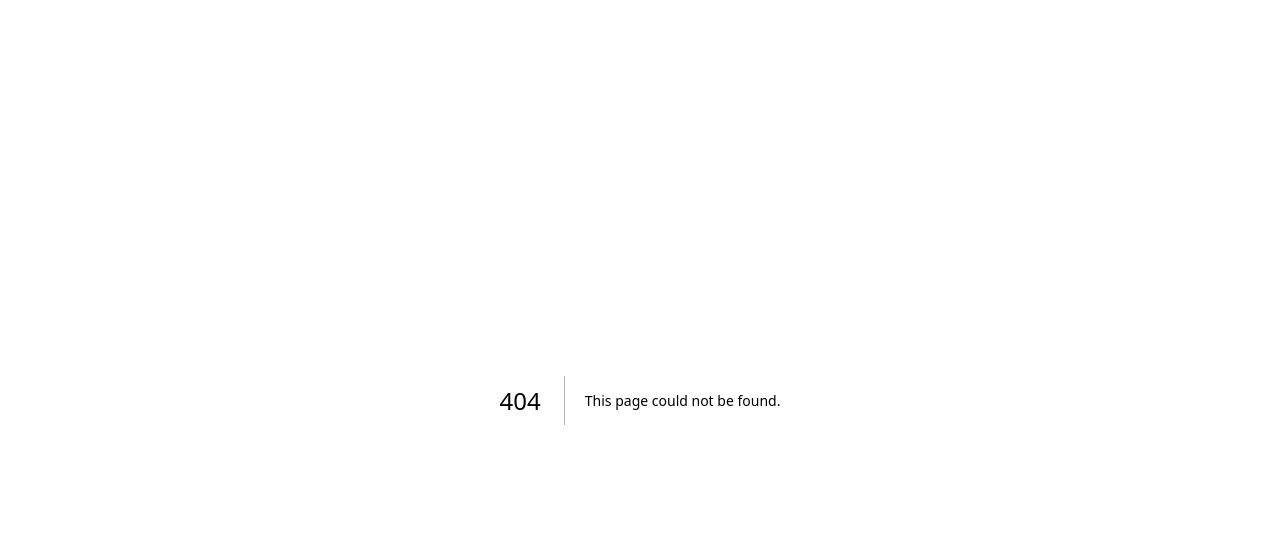
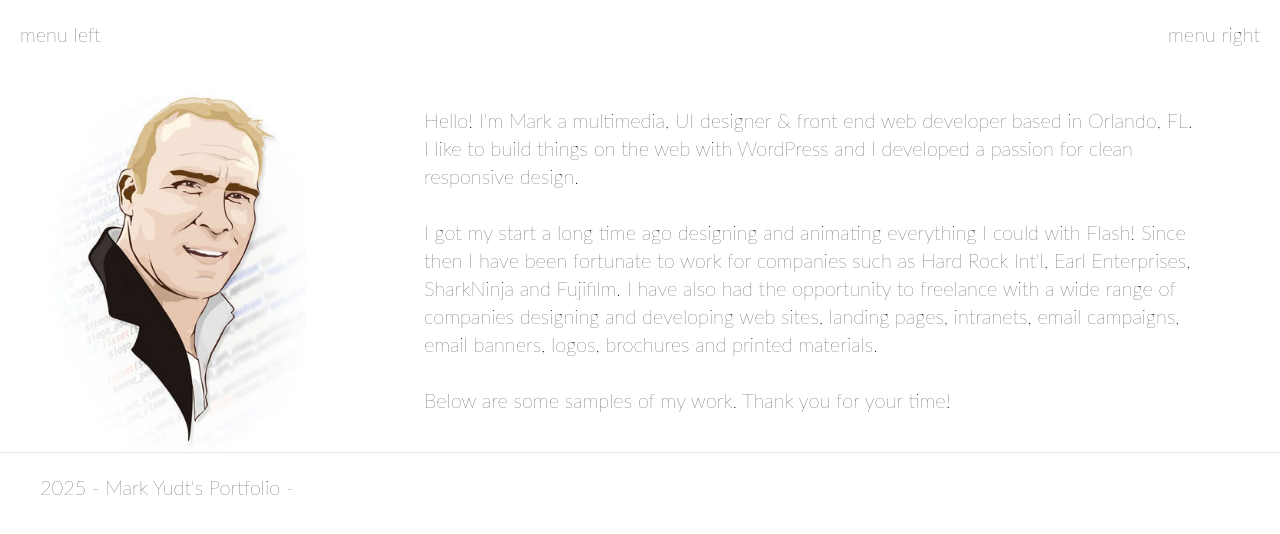
Before and after one commit to yudtie/nextjs-portfolio, a Next.js app: page /awe in a window 1280 px wide. Before the commit this address had no page. Shown: the top 534 px of the page. Built offline with nearby package versions, Linux system fonts and the light colour scheme.

Commit message:
added awe test page!

```diff
--- /dev/null
+++ b/pages/awe.tsx
@@ -0,0 +1,28 @@
+import type{ NextPage } from "next";
+import Head from "next/head";
+import Header from "@/components/Header";
+import About from "@/components/About";
+import Footer from "@/components/Footer";
+
+const AWE: NextPage = () => {
+
+  return (
+    <div className="text-lg md:text-lg xl:text-xl">
+      <Head>
+        <title>AWE page</title>
+      </Head>
+
+      <Header />
+
+      <section id = "about">
+        <About />
+      </section>
+
+
+      <Footer />
+
+    </div>
+  );
+};
+
+export default AWE;
--- a/pages/index.tsx
+++ b/pages/index.tsx
@@ -10,7 +10,6 @@ import Footer from "@/components/Footer";
 
 const Home: NextPage = () => {
 
-
   return (
     <div className="text-lg md:text-lg xl:text-xl">
       <Head>
@@ -18,11 +17,6 @@ const Home: NextPage = () => {
       </Head>
 
       <Header />
-
-      {/* Hero */}
-      {/* <section id = "hero">
-        <Hero />
-      </section> */}
 
       <section id = "about">
         <About />
```
